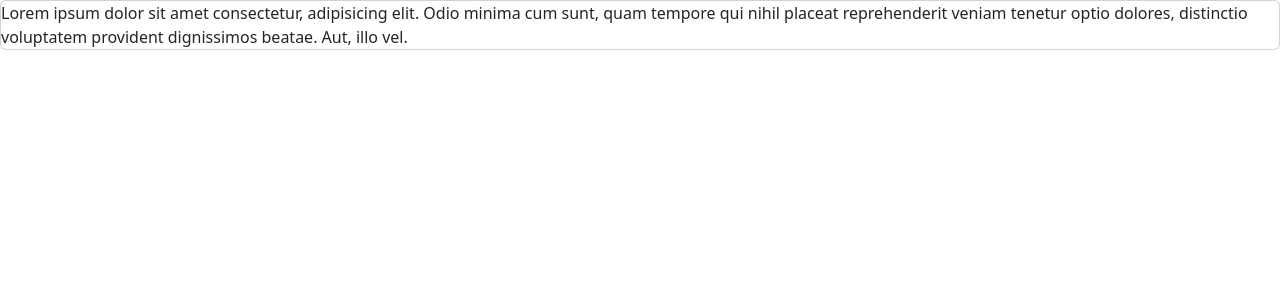
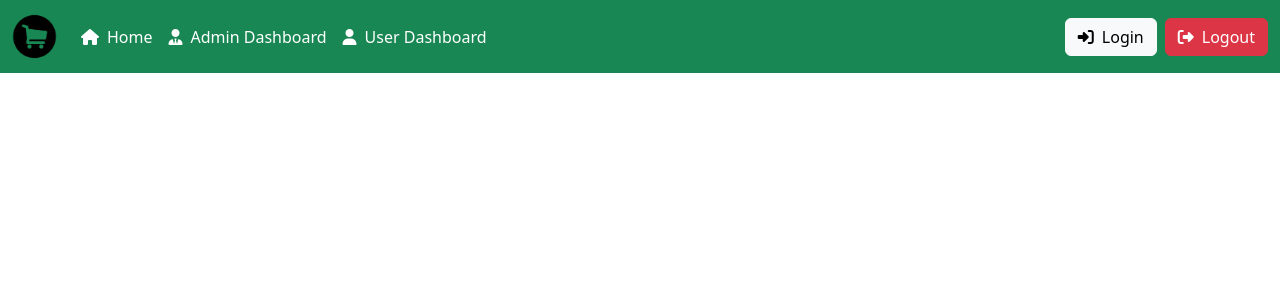
Before and after one commit to PagarciaSima/E-commerce-Angular-02-25, an Angular app: page / in a window 1280 px wide. Shown: the top 300 px of the page. Built offline with nearby package versions, Linux system fonts and the light colour scheme.

Commit message:
Header & routes

```diff
--- a/angular.json
+++ b/angular.json
@@ -26,7 +26,9 @@
             ],
             "styles": [
               "src/styles.css",
-              "node_modules/bootstrap/dist/css/bootstrap.min.css"
+              "node_modules/bootstrap/dist/css/bootstrap.min.css",
+              "node_modules/@fortawesome/fontawesome-free/css/all.min.css"
+
             ],
             "scripts": [
               "node_modules/bootstrap/dist/js/bootstrap.bundle.min.js"
--- a/package.json
+++ b/package.json
@@ -18,6 +18,7 @@
     "@angular/platform-browser": "^16.2.0",
     "@angular/platform-browser-dynamic": "^16.2.0",
     "@angular/router": "^16.2.0",
+    "@fortawesome/fontawesome-free": "^6.7.2",
     "bootstrap": "^5.3.3",
     "rxjs": "~7.8.0",
     "tslib": "^2.3.0",
--- a/src/app/app-routing.module.ts
+++ b/src/app/app-routing.module.ts
@@ -1,7 +1,18 @@
 import { NgModule } from '@angular/core';
 import { RouterModule, Routes } from '@angular/router';
+import { HomeComponent } from './components/home/home.component';
+import { AdminComponent } from './components/admin/admin.component';
+import { UserComponent } from './components/user/user.component';
+import { LoginComponent } from './components/login/login.component';
+import { ForbiddenComponent } from './components/forbidden/forbidden.component';
 
-const routes: Routes = [];
+const routes: Routes = [
+  { path: 'home', component: HomeComponent },
+  { path: 'admin', component: AdminComponent },
+  { path: 'user', component: UserComponent },
+  { path: 'login', component: LoginComponent },
+  { path: 'forbidden', component: ForbiddenComponent }
+];
 
 @NgModule({
   imports: [RouterModule.forRoot(routes)],
--- a/src/app/app.component.html
+++ b/src/app/app.component.html
@@ -1,3 +1 @@
-<div class="card">
-  Lorem ipsum dolor sit amet consectetur, adipisicing elit. Odio minima cum sunt, quam tempore qui nihil placeat reprehenderit veniam tenetur optio dolores, distinctio voluptatem provident dignissimos beatae. Aut, illo vel.
-</div>
+<app-header></app-header>
--- a/src/app/components/header/header.component.html
+++ b/src/app/components/header/header.component.html
@@ -1,36 +1,30 @@
-<nav class="navbar navbar-expand-lg bg-body-tertiary">
+<nav class="navbar navbar-expand-lg navbar-dark bg-success">
     <div class="container-fluid">
-      <a class="navbar-brand" href="#">Navbar</a>
+      <a class="navbar-brand" href="#"><img src="assets/images/ecommerce.png" alt="home" width="45"/></a>
+
       <button class="navbar-toggler" type="button" data-bs-toggle="collapse" data-bs-target="#navbarSupportedContent" aria-controls="navbarSupportedContent" aria-expanded="false" aria-label="Toggle navigation">
         <span class="navbar-toggler-icon"></span>
       </button>
       <div class="collapse navbar-collapse" id="navbarSupportedContent">
         <ul class="navbar-nav me-auto mb-2 mb-lg-0">
+
           <li class="nav-item">
-            <a class="nav-link active" aria-current="page" href="#">Home</a>
+            <a class="nav-link active" aria-current="page" routerLink="/home"><i class="fa-solid fa-house me-2"></i>Home</a>
           </li>
+
           <li class="nav-item">
-            <a class="nav-link" href="#">Link</a>
+            <a class="nav-link active" aria-current="page" routerLink="/admin"><i class="fa-solid fa-user-tie me-2"></i>Admin Dashboard</a>
           </li>
-          <li class="nav-item dropdown">
-            <a class="nav-link dropdown-toggle" href="#" role="button" data-bs-toggle="dropdown" aria-expanded="false">
-              Dropdown
-            </a>
-            <ul class="dropdown-menu">
-              <li><a class="dropdown-item" href="#">Action</a></li>
-              <li><a class="dropdown-item" href="#">Another action</a></li>
-              <li><hr class="dropdown-divider"></li>
-              <li><a class="dropdown-item" href="#">Something else here</a></li>
-            </ul>
+
+          <li class="nav-item">
+            <a class="nav-link active" aria-current="page" routerLink="/user"><i class="fa-solid fa-user me-2"></i>User Dashboard</a>
           </li>
-          <li class="nav-item">
-            <a class="nav-link disabled" aria-disabled="true">Disabled</a>
-          </li>
+
         </ul>
-        <form class="d-flex" role="search">
-          <input class="form-control me-2" type="search" placeholder="Search" aria-label="Search">
-          <button class="btn btn-outline-success" type="submit">Search</button>
-        </form>
+
+        <button type="button" class="btn btn-light me-2" routerLink="/login"><i class="fa-solid fa-right-to-bracket me-2"></i>Login</button>
+        <button type="button" class="btn btn-danger"><i class="fa-solid fa-right-from-bracket me-2"></i>Logout</button>
+
       </div>
     </div>
   </nav>
```
Also changed, not shown: src/assets/images/ecommerce.png (added), 1 other file (tests, documents, lock files or other folders).
